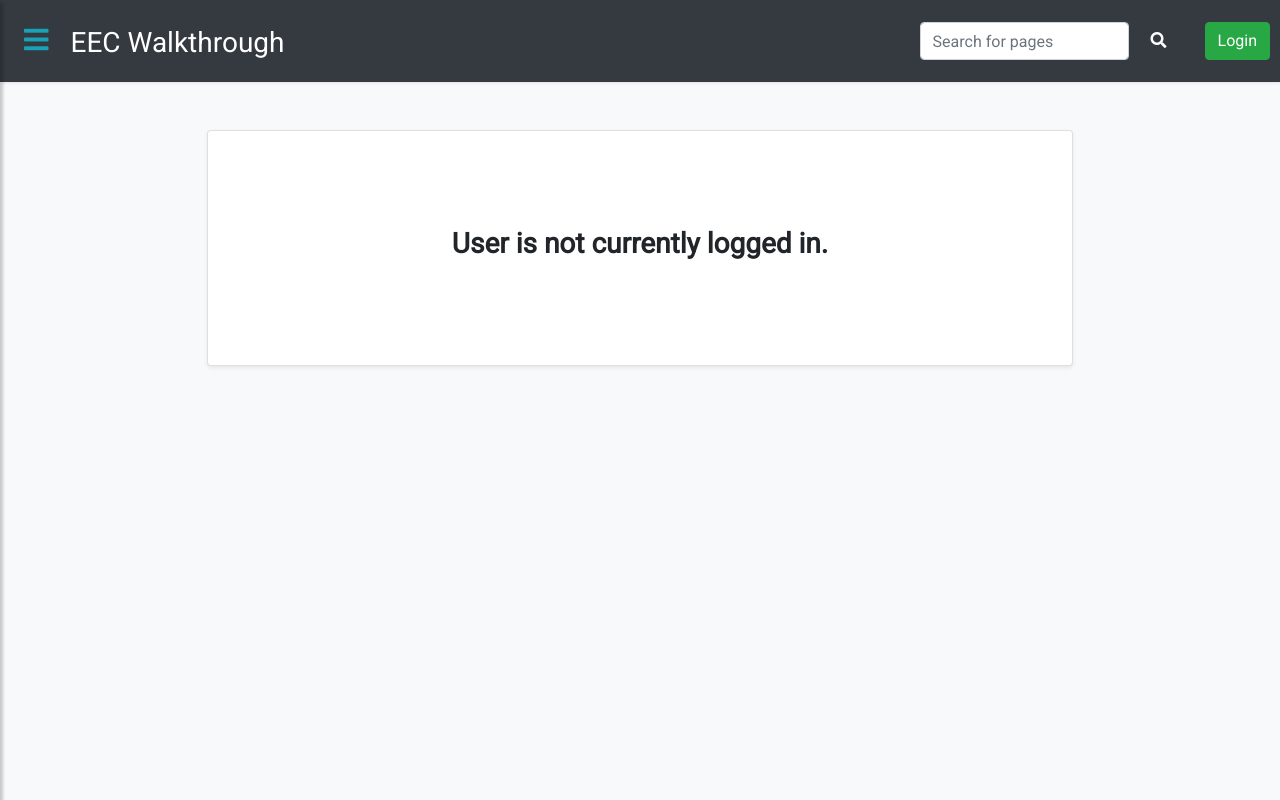
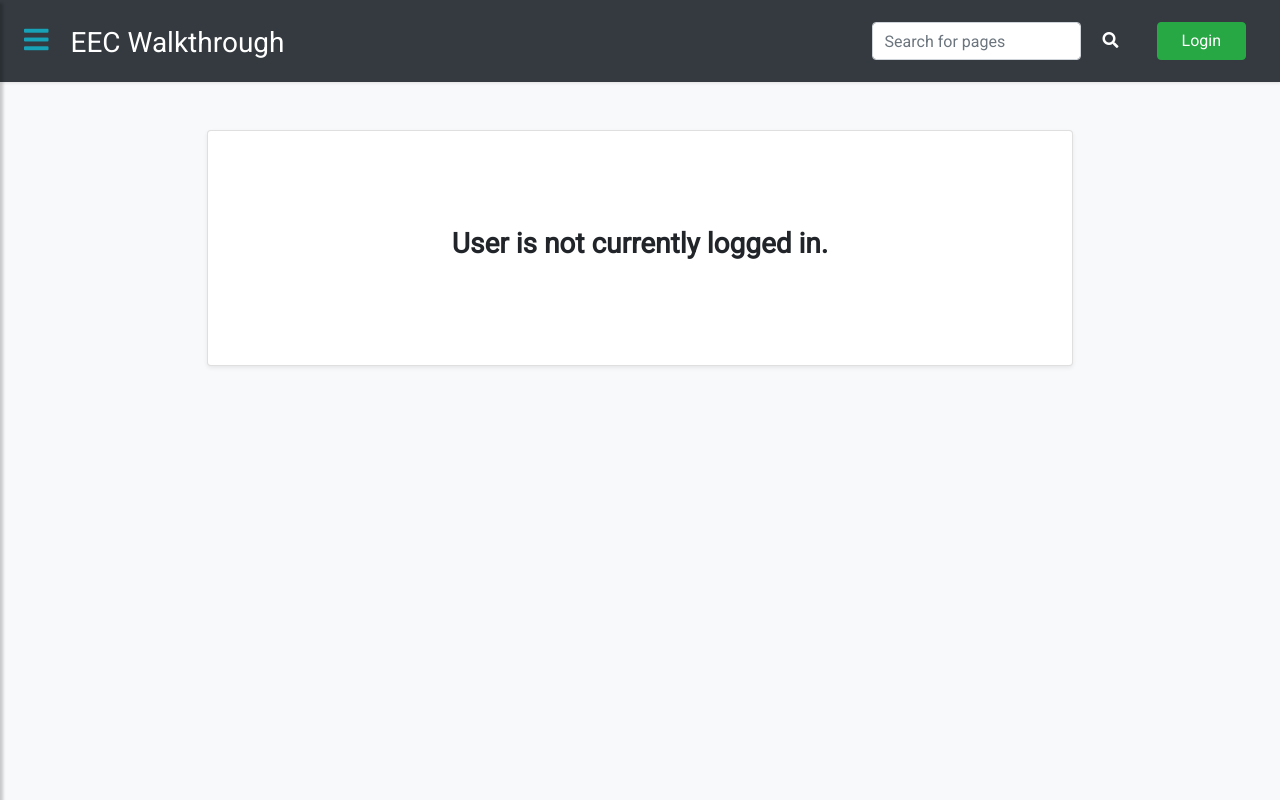
Before and after one commit to osu-cass/eec-walkthrough-react, a React (Create React App) app in the folder frontend/: page /edit-user in a window 1280 px wide. Built offline with nearby package versions, Linux system fonts and the light colour scheme; no server answers.

Commit message:
Fix spacing in navbar and make loading component always show up above other components

```diff
--- a/frontend/src/components/General/LoadingOverlay.css
+++ b/frontend/src/components/General/LoadingOverlay.css
@@ -7,5 +7,5 @@
   bottom: 50%;
   width: 0;
   height: 0;
-  z-index: 99;
+  z-index: 9999;
 }
--- a/frontend/src/components/NavBar/Login.js
+++ b/frontend/src/components/NavBar/Login.js
@@ -124,7 +124,7 @@ function Login (props) {
       <div className="login">
         {/* Login Button */}
         <button
-          className="btn btn-success ml-3"
+          className="btn btn-success mx-4 px-4"
           type="button"
           data-toggle="modal"
           data-target="#loginModal"
--- a/frontend/src/components/NavBar/PageSearch.js
+++ b/frontend/src/components/NavBar/PageSearch.js
@@ -23,7 +23,7 @@ function PageSearch(props) {
   }
 
   return (
-    <div className="search mr-3 nav-item">
+    <div className="search nav-item mx-2">
       <form className="form-inline" onSubmit={(e) => submitHandler(e)}>
         <input
           type="search"
--- a/frontend/src/components/NavBar/UserIcon.js
+++ b/frontend/src/components/NavBar/UserIcon.js
@@ -31,7 +31,7 @@ function UserIcon(props) {
 
       <div className="dropdown" id="user-navbar-icon-container">
 
-        <button className="btn btn-dark" type="button" id="user-navbar-icon-drp"
+        <button className="btn btn-dark mx-4" type="button" id="user-navbar-icon-drp"
           data-toggle="dropdown" aria-haspopup="true" aria-expanded="false">
 
           <div className="d-flex align-items-center font-weight-bold">
```
